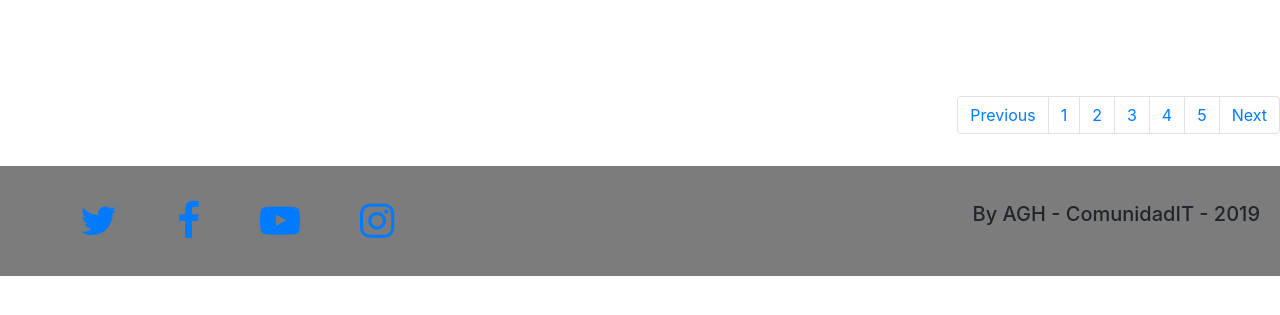
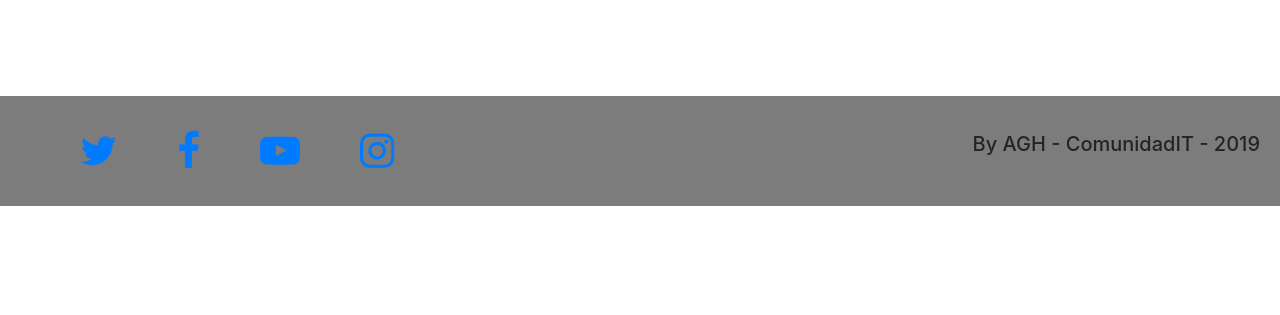
Before and after one commit to proalejo/proyectofinal, a PHP site: page /ropa.php in a window 1280 px wide. Shown: the part 126-441 px from the top of the page. Run offline with PHP 8.4, Linux system fonts and the light colour scheme; data that the repository does not hold is empty.

Commit message:
Acomodando codigo

```diff
--- a/config/config.php
+++ b/config/config.php
@@ -5,8 +5,6 @@
     define('ROOT_URL', strtolower(substr($_SERVER["SERVER_PROTOCOL"],0,5))=='https'?'https':'http'."://".$_SERVER['HTTP_HOST'] . "/" . SITE_FOLDER);
 
     define('SITE_ROOT', $_SERVER['DOCUMENT_ROOT'] . "/" . SITE_FOLDER) ;
-
-
 
     define("PATH_VIEWS", SITE_ROOT . "/vistas");
 
--- a/css/style.css
+++ b/css/style.css
@@ -19,7 +19,8 @@ ul .redes-sociales {text-align: center;
 	}
 
 footer {background-color: #7c7c7c;
-width: 100%;}
+width: 100%;
+padding-right: 0px !important;}
 
 .logo {width: 100px;
 	margin-top: 0px;}
@@ -67,7 +68,7 @@ font-size: 15px;}
 	*/margin: 25px 40px;
 	display: inline-flex;
 	list-style-type: none;
-	font-size: 20px;
+	font-size: 30px;
 	letter-spacing: 30px;
 	text-align: center;
 	}
@@ -84,3 +85,5 @@ font-size: 15px;}
 	padding: 0px !important;
 
 }
+
+body {padding-right: 0px !important;}
--- a/ropa.php
+++ b/ropa.php
@@ -3,6 +3,7 @@ include("nav.php")
 ?>
 
   <div class="container-fluid m-5">
+    <div class="container-fluid">
       <div class="row">
               <?php
                    include_once 'config/config.php';
@@ -18,40 +19,9 @@ include("nav.php")
 
                     }
                     ?>
-
       </div>
     </div>
-
- <div class="row mb-3 mt-3">
-        <div class="col-md-12 d-flex flex-row-reverse bd-highlight">
-            <nav>
-              <ul class="pagination">
-                <li class="page-item">
-                  <a class="page-link" href="#">Previous</a>
-                </li>
-                <li class="page-item">
-                  <a class="page-link" href="#">1</a>
-                </li>
-                <li class="page-item">
-                  <a class="page-link" href="#">2</a>
-                </li>
-                <li class="page-item">
-                  <a class="page-link" href="#">3</a>
-                </li>
-                <li class="page-item">
-                  <a class="page-link" href="#">4</a>
-                </li>
-                <li class="page-item">
-                  <a class="page-link" href="#">5</a>
-                </li>
-                <li class="page-item">
-                  <a class="page-link" href="#">Next</a>
-                </li>
-              </ul>
-            </nav>
   </div>
-  </div>
-
 
     <?php
       include("footer.php")
```
Also changed, not shown: alimentos.php (+3 -34 lines), misdonaciones.php (+0 -33 lines), muebles.php (+0 -30 lines), images/pubs/64aafa03f14e6bd9e4992f8d665b4231.jpg (added). Lines whose indentation alone changed are shown as unchanged.
